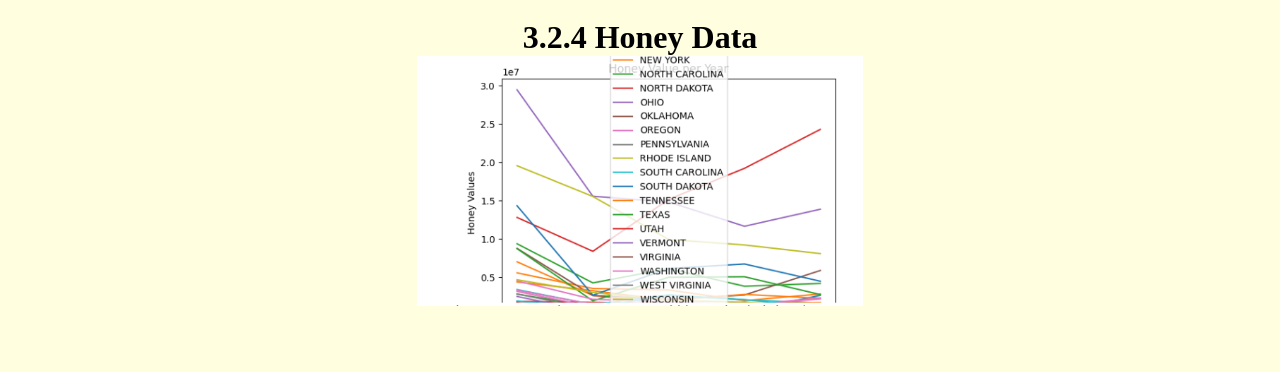
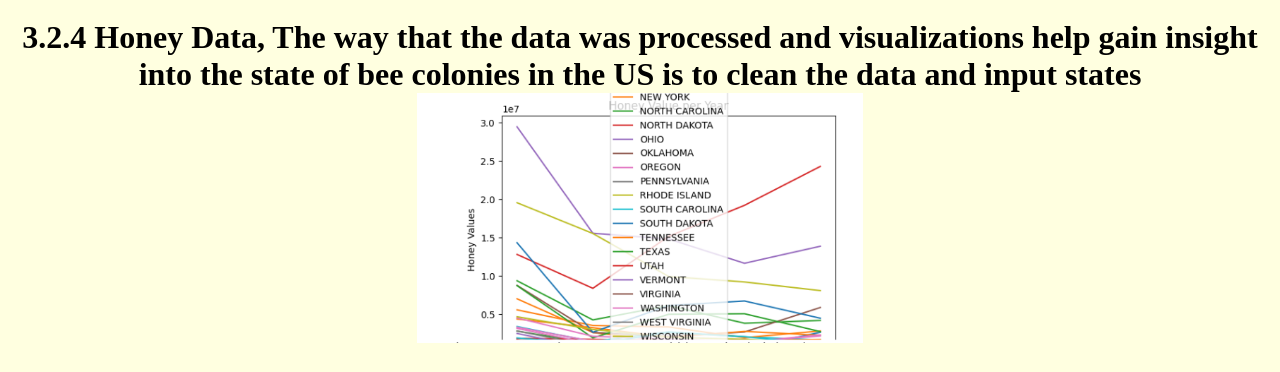
Before and after one commit to emileejo/emileeswebsite, a plain HTML site: page portfolio.html in a window 1280 px wide. Shown: the part 1665-2037 px from the top of the page. Before the commit the page ends 2000 px from the top, so only its background shows below. Drawn offline with Linux system fonts and the light colour scheme; files whose address does not match are found by name.

Commit message:
Update portfolio.html

```diff
--- a/portfolio.html
+++ b/portfolio.html
@@ -23,7 +23,7 @@
 		<br>
 		<iframe src="https://scratch.mit.edu/projects/828009944/embed" allowtransparency="true" width="485" height="402" frameborder="0" scrolling="no" allowfullscreen></iframe>
 		<br>
-		<h1> 3.2.4 Honey Data
+		<h1> 3.2.4 Honey Data, The way that the data was processed and visualizations help gain insight into the state of bee colonies in the US is to clean the data and input states
 		<br>
 		<img src="images/data.PNG" height="250"
 		</center>
```
